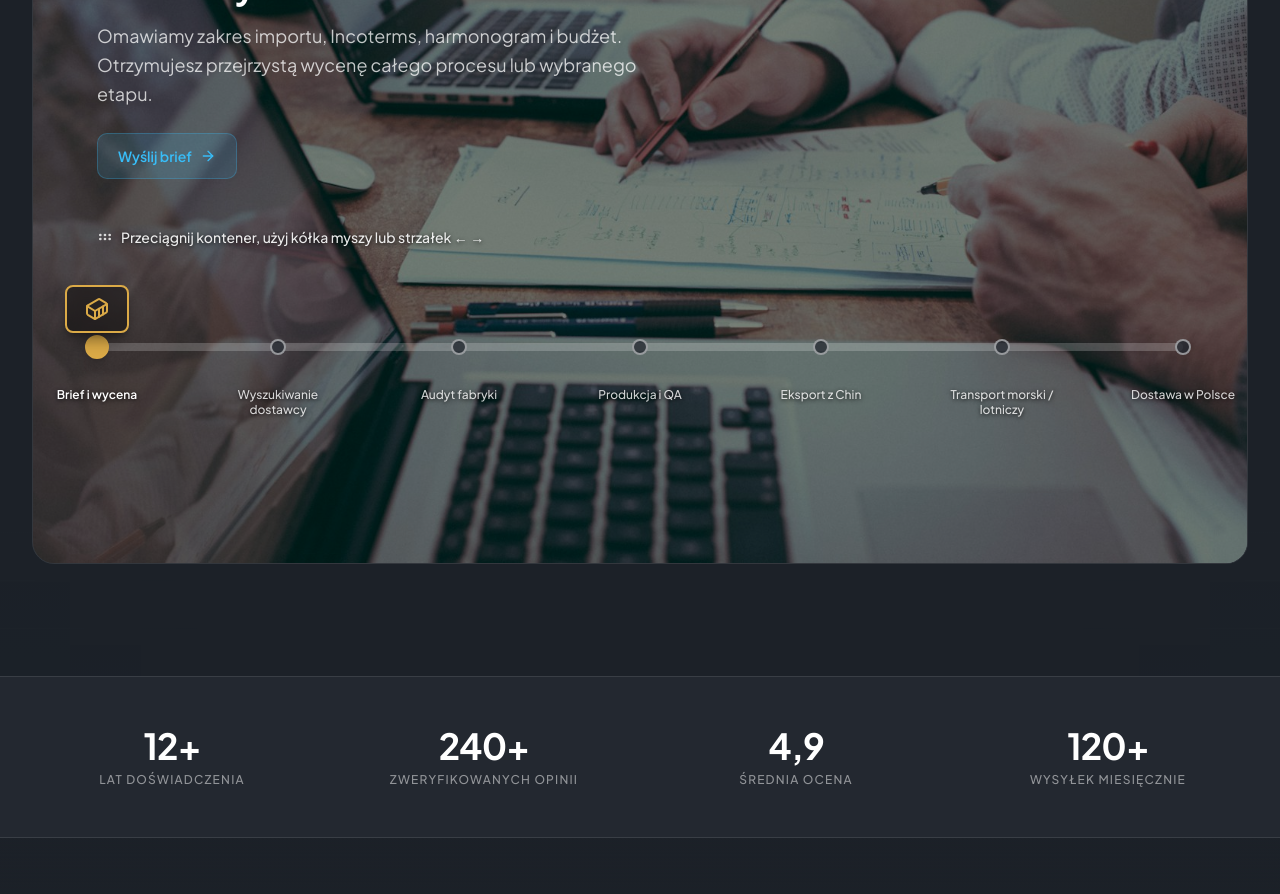
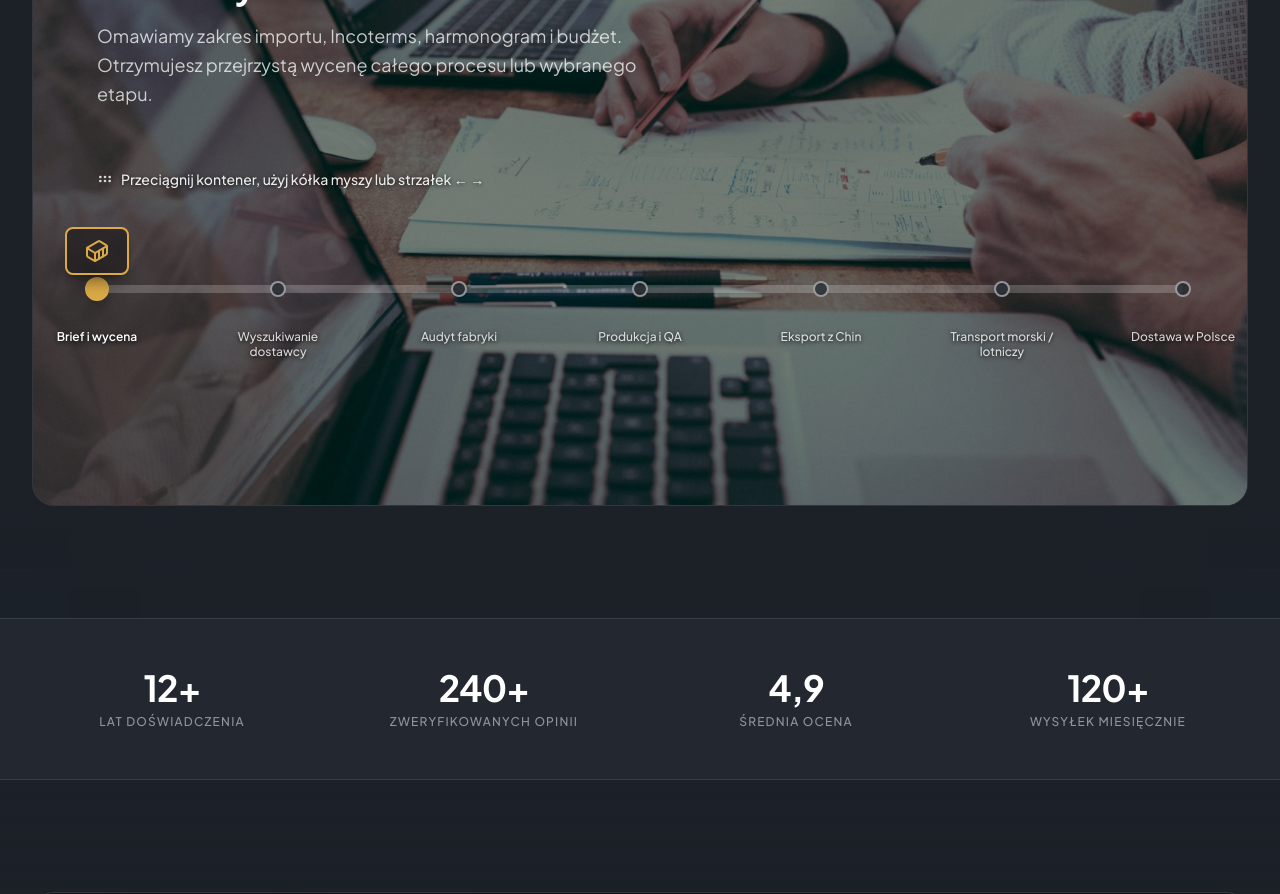
Before and after one commit to sanfranciskoq/china-export_kyrylo, a Next.js app: page / in a window 1280 px wide. Shown: the part 1520-2414 px from the top of the page. Built offline with nearby package versions, Linux system fonts and the light colour scheme; grey boxes are pictures that could not be loaded.

Commit message:
Remove deprecated Link component and associated button from RoadmapStagePanel, streamlining the component and improving code clarity.

```diff
--- a/src/components/roadmap/RoadmapStagePanel.tsx
+++ b/src/components/roadmap/RoadmapStagePanel.tsx
@@ -1,8 +1,6 @@
 "use client";
 
 import { AnimatePresence, motion } from "framer-motion";
-import Link from "next/link";
-import { ArrowRight } from "lucide-react";
 import type { RoadmapStage } from "@/content/roadmap.stages";
 
 type RoadmapStagePanelProps = {
@@ -35,18 +33,6 @@ export function RoadmapStagePanel({
           <p className="mt-4 max-w-xl text-base leading-relaxed text-white/75 sm:text-lg">
             {stage.description}
           </p>
-          <Link
-            href={stage.cta.href}
-            className="mt-6 inline-flex items-center gap-2 rounded-lg px-5 py-3 text-sm font-semibold transition-all duration-200 focus-visible:outline-none focus-visible:ring-2 focus-visible:ring-offset-2 focus-visible:ring-offset-transparent"
-            style={{
-              backgroundColor: `${stage.theme.accent}22`,
-              color: stage.theme.accent,
-              border: `1px solid ${stage.theme.accent}44`,
-            }}
-          >
-            {stage.cta.label}
-            <ArrowRight className="h-4 w-4" />
-          </Link>
         </motion.div>
       </AnimatePresence>
     </div>
```
